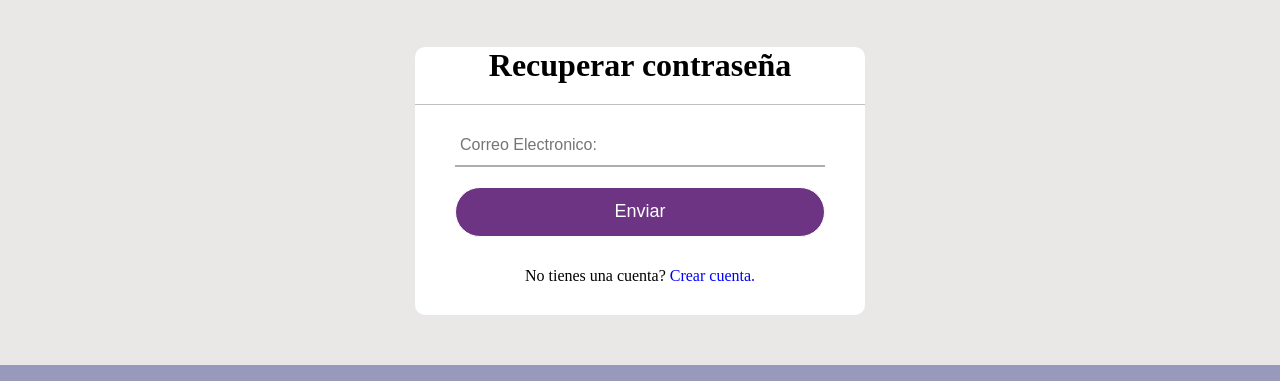
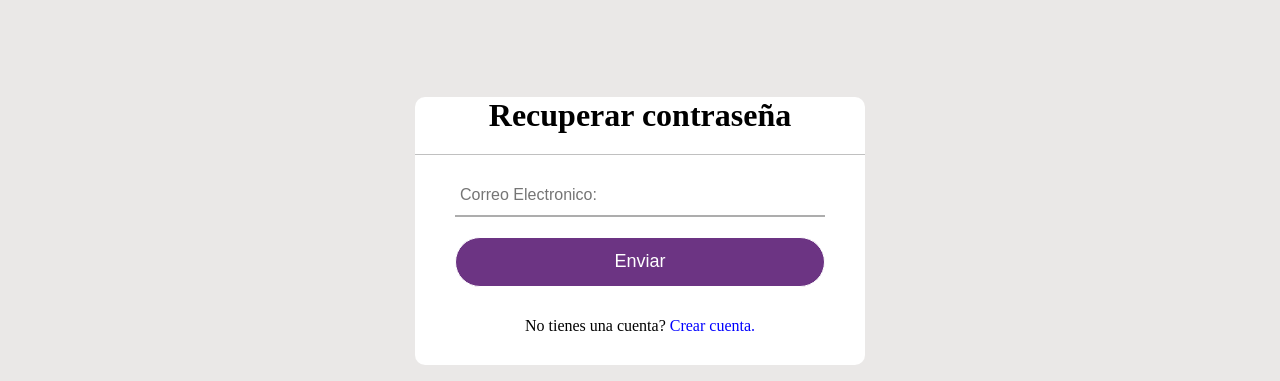
Before and after one commit to NEDROIDbolo/Triantechnological.github.io, a plain HTML site: page index5.html in a window 1280 px wide. Shown: the part 78-459 px from the top of the page. Drawn offline with Linux system fonts and the light colour scheme; a web font is replaced by a local one.

Commit message:
Update Styles5.css

```diff
--- a/styles5.css
+++ b/styles5.css
@@ -88,8 +88,8 @@ body{
 
 .formulario{
     margin: auto;
-    margin-top: 50px;
-    margin-bottom: 50px;
+    margin-top: 100px;
+    margin-bottom: 100px;
     display: block;
     position: relative;
     flex-wrap: wrap;
```
